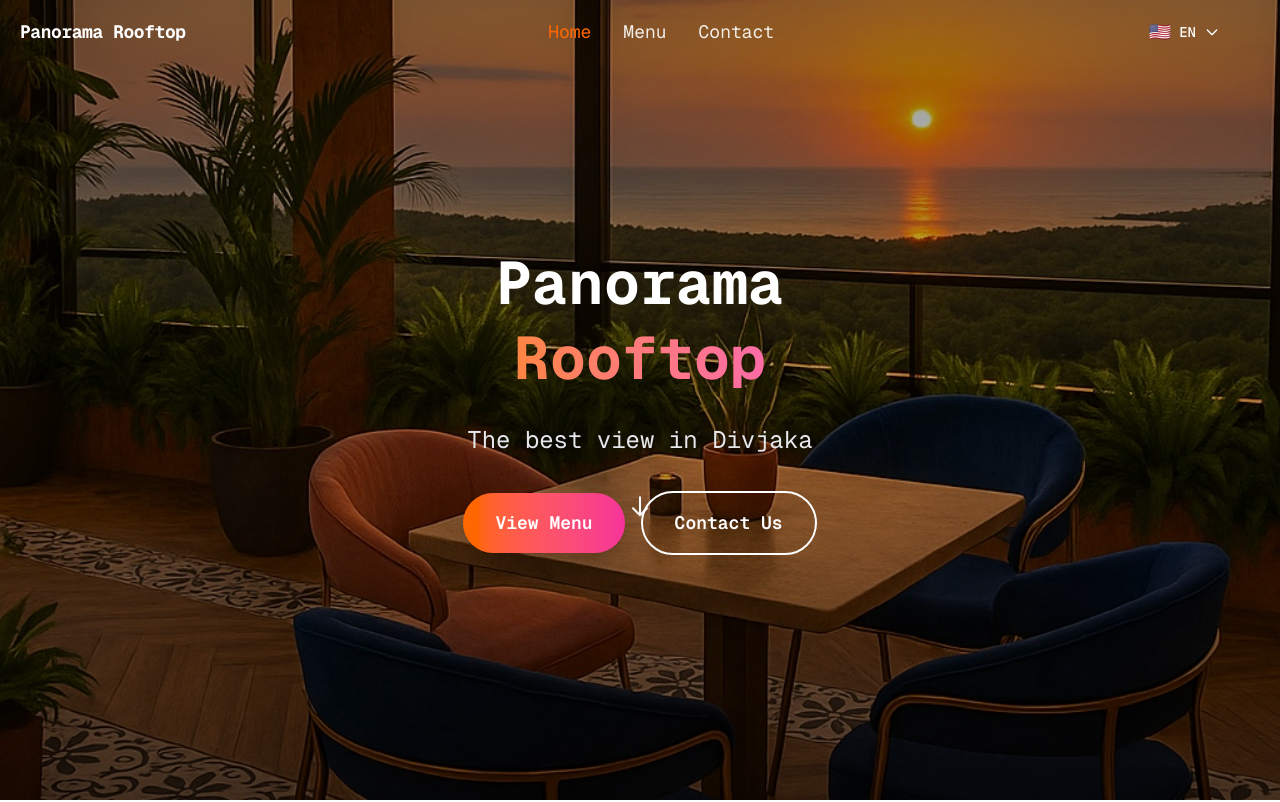
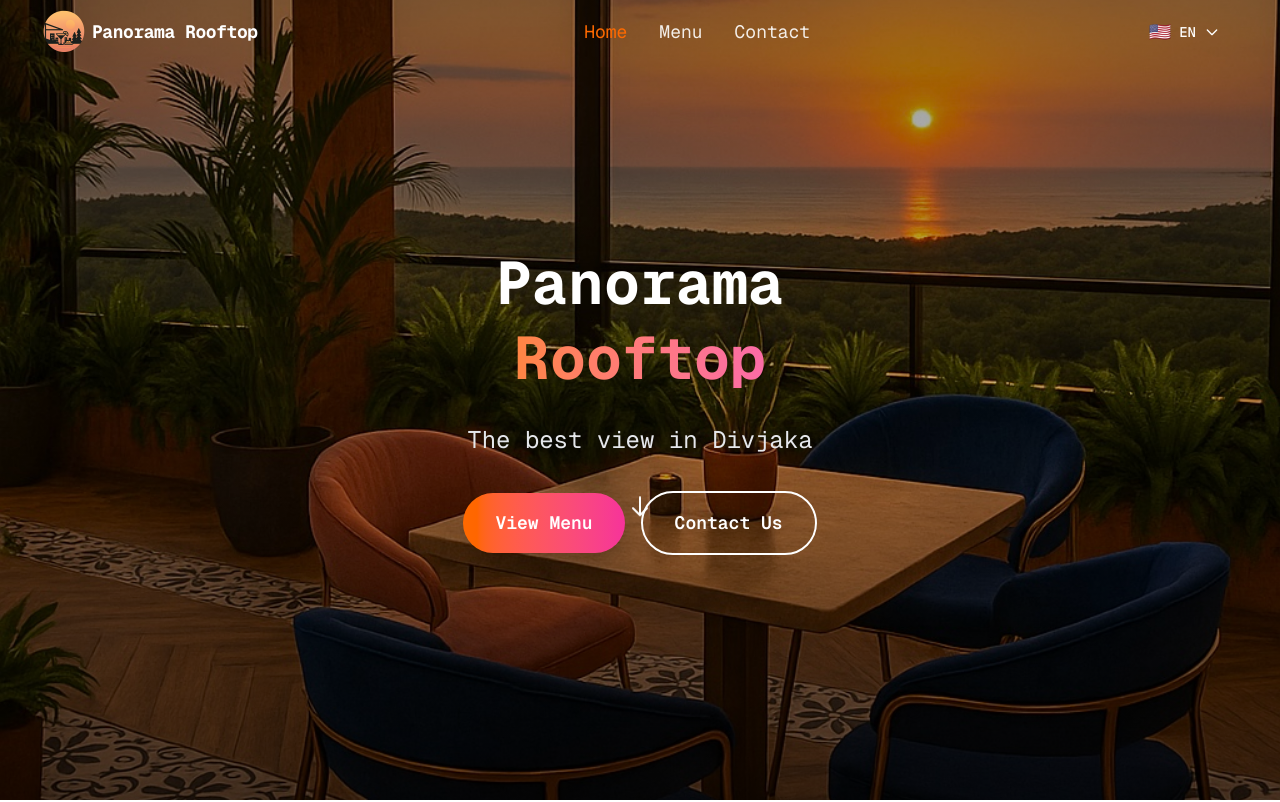
Before and after one commit to juxhinxhihani/panorama-rooftop, a Next.js app: page / in a window 1280 px wide. Shown: the top 802 px of the page. Built offline with nearby package versions, Linux system fonts and the light colour scheme.

Commit message:
Hide Logo Icon on Mobile Transparent Header

```diff
--- a/src/components/layout/Header.tsx
+++ b/src/components/layout/Header.tsx
@@ -37,7 +37,7 @@ export default function Header() {
             {/* Logo */}
             <Link href="/" className="flex items-center space-x-2 group">
               <div className={`relative w-16 h-16 transform group-hover:scale-110 transition-all duration-300 overflow-hidden rounded-full ${
-                isScrolled || pathname !== '/' ? 'block' : 'hidden'
+                isScrolled || pathname !== '/' ? 'block' : 'hidden md:block'
               }`}>
                 <Image
                   src="/images/image copy copy.png"
```
